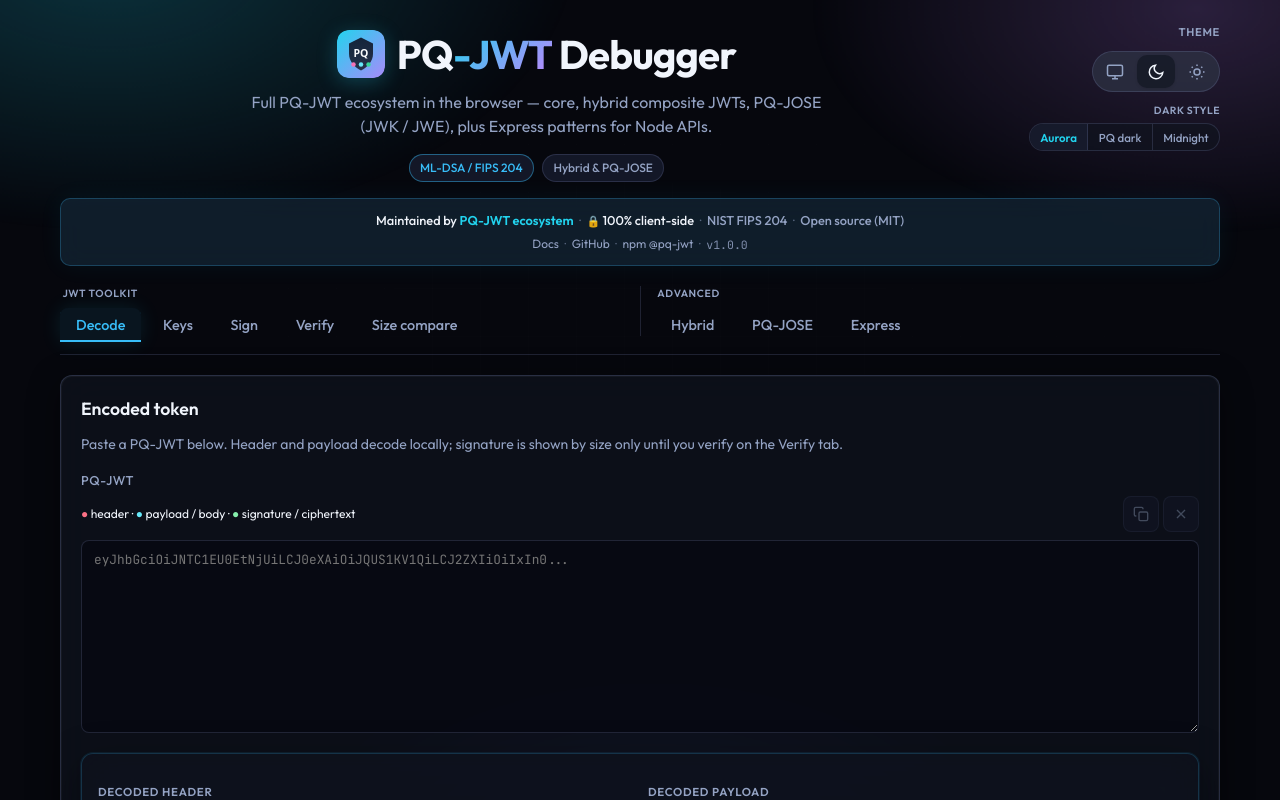
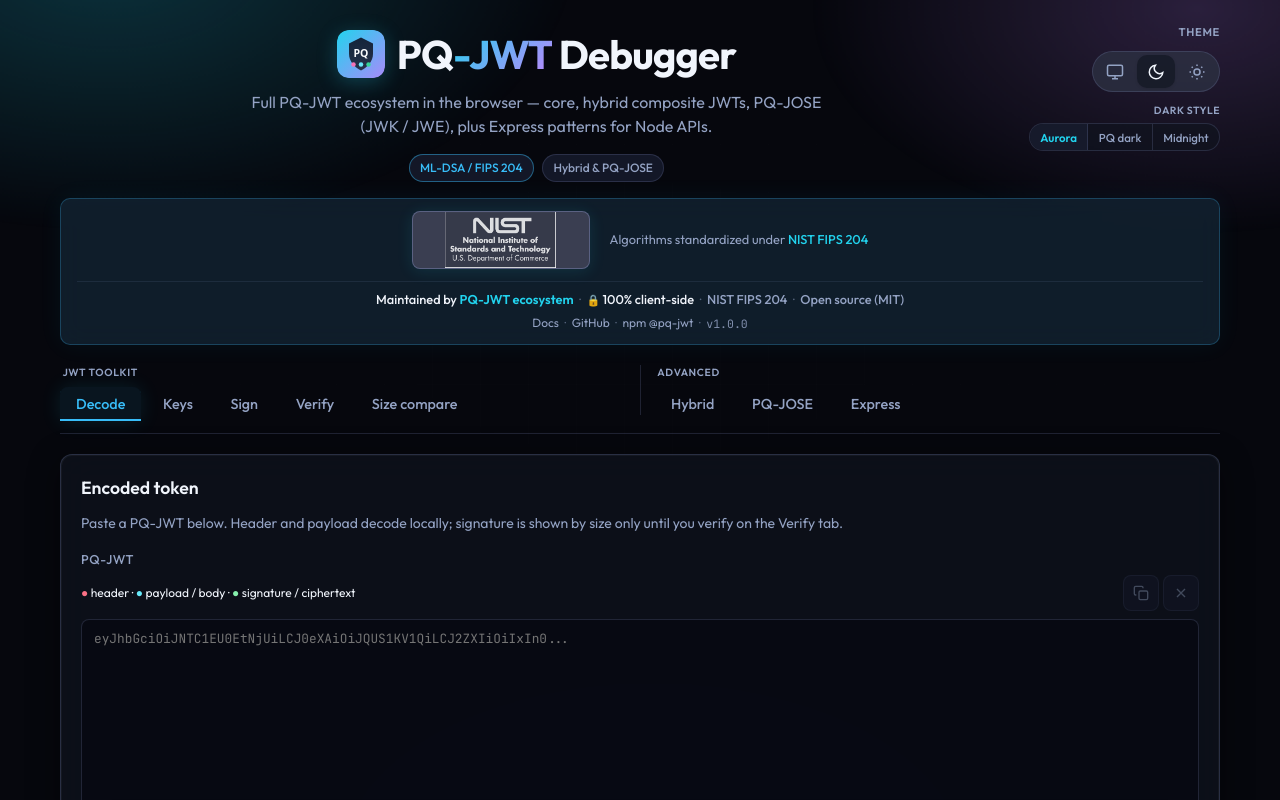
Before and after one commit to pq-jwt/PQ-JWT-debugger-decode-sign-verify-ML-DSA-tokens, a React (Vite) app: page / in a window 1280 px wide. Shown: the top 800 px of the page. Built offline with nearby package versions, Linux system fonts and the light colour scheme.

Commit message:
Add NIST logo with theme-aware styling and improved footer trust bar layout.
Larger readable marks in trust bar, footer, and ecosystem section; centered NIST row; flex standards links with emphasized IETF Draft.

```diff
--- a/src/components/EcosystemShowcase.tsx
+++ b/src/components/EcosystemShowcase.tsx
@@ -9,8 +9,10 @@
   NOBLE_CURVES,
   NOBLE_HASHES,
   NOBLE_POST_QUANTUM,
+  NIST_FIPS_204,
   PQ_JWT_WEBSITE,
 } from "../lib/ecosystem-links";
+import NistLogo from "./NistLogo";
 
 const ECOSYSTEM_PACKAGES = [
   {
@@ -246,7 +248,10 @@
       </section>
 
       {/* 3 — NIST four algorithms */}
-      <section className="eco-block">
+      <section className="eco-block eco-block-nist">
+        <div className="eco-nist-brand">
+          <NistLogo size="xl" href={NIST_FIPS_204} />
+        </div>
         <p className="eco-kicker eco-kicker-teal">// NIST STANDARDIZED · AUGUST 2024</p>
         <h2 className="eco-title">Four algorithms. All NIST approved.</h2>
         <p className="eco-lead">
--- /dev/null
+++ b/src/components/NistLogo.tsx
@@ -0,0 +1,48 @@
+import { NIST_FIPS_204 } from "../lib/ecosystem-links";
+
+type Size = "sm" | "md" | "lg" | "xl";
+
+interface Props {
+  size?: Size;
+  /** Link target — standards page or NIST home */
+  href?: string;
+  className?: string;
+}
+
+/** Display heights — source PNG is 397×200; avoid going below ~40px or text becomes illegible */
+const HEIGHT: Record<Size, number> = { sm: 40, md: 52, lg: 72, xl: 100 };
+
+export default function NistLogo({ size = "md", href = NIST_FIPS_204, className = "" }: Props) {
+  const h = HEIGHT[size];
+  const w = Math.round(h * (397 / 200));
+
+  const img = (
+    <img
+      src="/nist-logo.png"
+      alt="National Institute of Standards and Technology — U.S. Department of Commerce"
+      className="nist-logo-img"
+      width={w}
+      height={h}
+      loading="lazy"
+      decoding="async"
+    />
+  );
+
+  const wrapClass = `nist-logo-wrap nist-logo-${size}${className ? ` ${className}` : ""}`;
+
+  if (!href) {
+    return <span className={wrapClass}>{img}</span>;
+  }
+
+  return (
+    <a
+      className={wrapClass}
+      href={href}
+      target="_blank"
+      rel="noreferrer"
+      title="NIST — FIPS 204 ML-DSA standard"
+    >
+      {img}
+    </a>
+  );
+}
--- a/src/components/SiteFooter.tsx
+++ b/src/components/SiteFooter.tsx
@@ -11,6 +11,7 @@
 } from "../lib/ecosystem-links";
 import ContactEmails from "./ContactEmails";
 import NewsletterSignup from "./NewsletterSignup";
+import NistLogo from "./NistLogo";
 
 export default function SiteFooter() {
   return (
@@ -32,17 +33,27 @@
         </a>
       </nav>
 
-      <nav className="footer-row footer-standards" aria-label="Standards references">
-        <a href={NIST_FIPS_204} target="_blank" rel="noreferrer">
+      <div className="footer-standards-block" aria-label="Standards references">
+        <div className="footer-nist-emblem">
+          <NistLogo size="xl" href={NIST_FIPS_204} />
+        </div>
+        <nav className="footer-standards-strip">
+          <a className="footer-std-cell" href={NIST_FIPS_204} target="_blank" rel="noreferrer">
             NIST FIPS 204
           </a>
-        <a href={NIST_FIPS_205} target="_blank" rel="noreferrer">
+          <a className="footer-std-cell" href={NIST_FIPS_205} target="_blank" rel="noreferrer">
             NIST FIPS 205
           </a>
-        <a href={IETF_COSE_DILITHIUM} target="_blank" rel="noreferrer">
+          <a
+            className="footer-std-cell footer-std-cell-third"
+            href={IETF_COSE_DILITHIUM}
+            target="_blank"
+            rel="noreferrer"
+          >
             IETF Draft
           </a>
         </nav>
+      </div>
 
       <p className="footer-row footer-security">
         <span className="footer-lock" aria-hidden>
--- a/src/components/TrustBar.tsx
+++ b/src/components/TrustBar.tsx
@@ -6,10 +6,20 @@
   NPM_ORG_PQ_JWT,
   PQ_JWT_WEBSITE,
 } from "../lib/ecosystem-links";
+import NistLogo from "./NistLogo";
 
 export default function TrustBar() {
   return (
     <div className="trust-bar" role="complementary" aria-label="Trust and ecosystem">
+      <div className="trust-bar-nist">
+        <NistLogo size="md" href={NIST_FIPS_204} className="trust-nist-logo" />
+        <span className="trust-nist-caption">
+          Algorithms standardized under{" "}
+          <a href={NIST_FIPS_204} target="_blank" rel="noreferrer">
+            NIST FIPS 204
+          </a>
+        </span>
+      </div>
       <div className="trust-bar-primary">
         <span className="trust-chip trust-chip-strong">
           Maintained by{" "}
--- a/src/lib/ecosystem-links.ts
+++ b/src/lib/ecosystem-links.ts
@@ -45,6 +45,7 @@
 
 export const AUTHOR_GITHUB = "https://github.com/ruhil6789";
 
+export const NIST_WEBSITE = "https://www.nist.gov/";
 export const NIST_FIPS_204 = "https://doi.org/10.6028/NIST.FIPS.204";
 export const NIST_FIPS_205 = "https://doi.org/10.6028/NIST.FIPS.205";
 export const IETF_COSE_DILITHIUM =
--- a/src/styles/app.css
+++ b/src/styles/app.css
@@ -1,5 +1,7 @@
 :root,
 [data-theme="dark"] {
+  --nist-navy: #3a3e51;
+  --nist-border: #5c6178;
   --bg: #0c0f14;
   --surface: #141a24;
   --surface-2: #1c2433;
@@ -37,6 +39,8 @@
 }
 
 [data-theme="light"] {
+  --nist-navy: #3a3e51;
+  --nist-border: #8b90a8;
   --bg: #eaecef;
   --surface: #ffffff;
   --surface-2: #f6f8fa;
@@ -483,6 +487,104 @@
   color: var(--text);
 }
 
+/* NIST official mark — theme-aligned card */
+.nist-logo-wrap {
+  display: inline-flex;
+  align-items: center;
+  justify-content: center;
+  border-radius: 8px;
+  overflow: hidden;
+  line-height: 0;
+  background: #3a3e51;
+  border: 1px solid color-mix(in srgb, var(--nist-border, #5c6178) 80%, var(--border));
+  box-shadow: 0 2px 12px rgba(0, 0, 0, 0.2);
+  transition:
+    transform 0.2s ease,
+    box-shadow 0.2s ease,
+    border-color 0.2s ease;
+}
+
+a.nist-logo-wrap:hover {
+  transform: translateY(-1px);
+  border-color: var(--accent-dim);
+  box-shadow: 0 4px 16px color-mix(in srgb, var(--accent) 25%, transparent);
+}
+
+.nist-logo-img {
+  display: block;
+  height: auto;
+  max-width: 100%;
+  object-fit: contain;
+}
+
+[data-theme="light"] .nist-logo-wrap {
+  box-shadow:
+    0 2px 8px rgba(58, 62, 81, 0.2),
+    0 0 0 1px rgba(58, 62, 81, 0.08);
+}
+
+[data-theme="aurora"] .nist-logo-wrap {
+  border-color: rgba(148, 163, 220, 0.35);
+  box-shadow: 0 2px 16px rgba(34, 211, 238, 0.12);
+}
+
+[data-theme="aurora"] a.nist-logo-wrap:hover {
+  box-shadow: 0 4px 20px rgba(34, 211, 238, 0.22);
+}
+
+[data-theme="midnight"] .nist-logo-wrap {
+  border-color: rgba(139, 92, 246, 0.25);
+}
+
+.trust-bar-nist {
+  display: flex;
+  flex-wrap: wrap;
+  align-items: center;
+  justify-content: center;
+  gap: 0.75rem 1.25rem;
+  padding-bottom: 0.75rem;
+  margin-bottom: 0.5rem;
+  border-bottom: 1px solid color-mix(in srgb, var(--border) 60%, transparent);
+}
+
+.trust-nist-logo.nist-logo-wrap {
+  flex-shrink: 0;
+  min-width: 10.5rem;
+}
+
+.trust-nist-logo .nist-logo-img {
+  width: auto;
+  min-width: 10rem;
+  height: 52px;
+  max-width: none;
+}
+
+@media (min-width: 640px) {
+  .trust-nist-logo .nist-logo-img {
+    height: 56px;
+    min-width: 11rem;
+  }
+}
+
+.trust-nist-caption {
+  font-size: 0.8rem;
+  color: var(--muted);
+  text-align: center;
+  max-width: 20rem;
+  line-height: 1.45;
+  flex: 0 1 auto;
+}
+
+.trust-nist-caption a {
+  color: var(--accent-dim);
+  text-decoration: none;
+  font-weight: 500;
+}
+
+.trust-nist-caption a:hover {
+  text-decoration: underline;
+}
+
 .trust-bar {
   margin: -0.5rem 0 1.25rem;
   padding: 0.75rem 1rem;
@@ -1619,8 +1721,77 @@
   line-height: 1.55;
 }
 
-.footer-nav,
-.footer-standards {
+.footer-standards-block {
+  display: flex;
+  flex-direction: column;
+  align-items: center;
+  gap: 1rem;
+  width: 100%;
+  max-width: 42rem;
+}
+
+.footer-nist-emblem {
+  width: 100%;
+  display: flex;
+  justify-content: center;
+}
+
+.footer-nist-emblem .nist-logo-wrap {
+  width: min(100%, 26rem);
+}
+
+.footer-nist-emblem .nist-logo-img {
+  width: 100%;
+  height: auto;
+  min-height: 72px;
+  max-height: 100px;
+  object-fit: contain;
+}
+
+.footer-standards-strip {
+  display: flex;
+  align-items: stretch;
+  justify-content: center;
+  gap: 0.65rem;
+  width: 100%;
+}
+
+.footer-std-cell {
+  flex: 1 1 0;
+  min-width: 0;
+  display: flex;
+  align-items: center;
+  justify-content: center;
+  padding: 0.65rem 0.75rem;
+  border-radius: 10px;
+  background: var(--surface-2);
+  border: 1px solid var(--border);
+  color: var(--accent-dim);
+  font-weight: 500;
+  font-size: 0.8rem;
+  text-align: center;
+  text-decoration: none;
+  line-height: 1.35;
+  transition:
+    border-color 0.15s,
+    background 0.15s,
+    color 0.15s;
+}
+
+.footer-std-cell:hover {
+  border-color: var(--accent-dim);
+  color: var(--text);
+  background: color-mix(in srgb, var(--accent) 8%, var(--surface-2));
+}
+
+.footer-std-cell-third {
+  flex: 1.55 1 0;
+  font-size: 0.92rem;
+  font-weight: 600;
+  padding: 0.75rem 1rem;
+}
+
+.footer-nav {
   display: flex;
   flex-wrap: wrap;
   justify-content: center;
@@ -1628,13 +1799,8 @@
   gap: 0.35rem 1.25rem;
 }
 
-.footer-nav a,
-.footer-standards a {
+.footer-nav a {
   font-weight: 500;
-}
-
-.footer-standards a {
-  font-size: 0.8rem;
 }
 
 .footer-security {
--- a/src/styles/ecosystem-showcase.css
+++ b/src/styles/ecosystem-showcase.css
@@ -74,6 +74,44 @@
   letter-spacing: 0.06em;
   margin: 0 0 0.75rem;
   text-transform: uppercase;
+}
+
+.eco-block-nist {
+  --nist-navy: #3a3e51;
+  --nist-silver: #d8dae0;
+}
+
+.eco-nist-brand {
+  display: flex;
+  justify-content: center;
+  margin-bottom: 1.25rem;
+}
+
+.eco-nist-brand .nist-logo-wrap {
+  border-radius: 10px;
+  width: min(100%, 28rem);
+}
+
+.eco-nist-brand .nist-logo-img {
+  width: 100%;
+  height: auto;
+  min-height: 80px;
+  max-height: 100px;
+  object-fit: contain;
+}
+
+[data-theme="light"] .eco-block-nist {
+  background: linear-gradient(
+    180deg,
+    color-mix(in srgb, #3a3e51 6%, var(--eco-surface)) 0%,
+    var(--eco-surface) 120px
+  );
+}
+
+[data-theme="aurora"] .eco-block-nist .nist-logo-wrap {
+  box-shadow:
+    0 4px 24px rgba(34, 211, 238, 0.15),
+    0 0 0 1px rgba(56, 189, 248, 0.2);
 }
 
 .eco-kicker-teal {
```
Also changed, not shown: public/nist-logo.png (added). Lines whose indentation alone changed are shown as unchanged.
